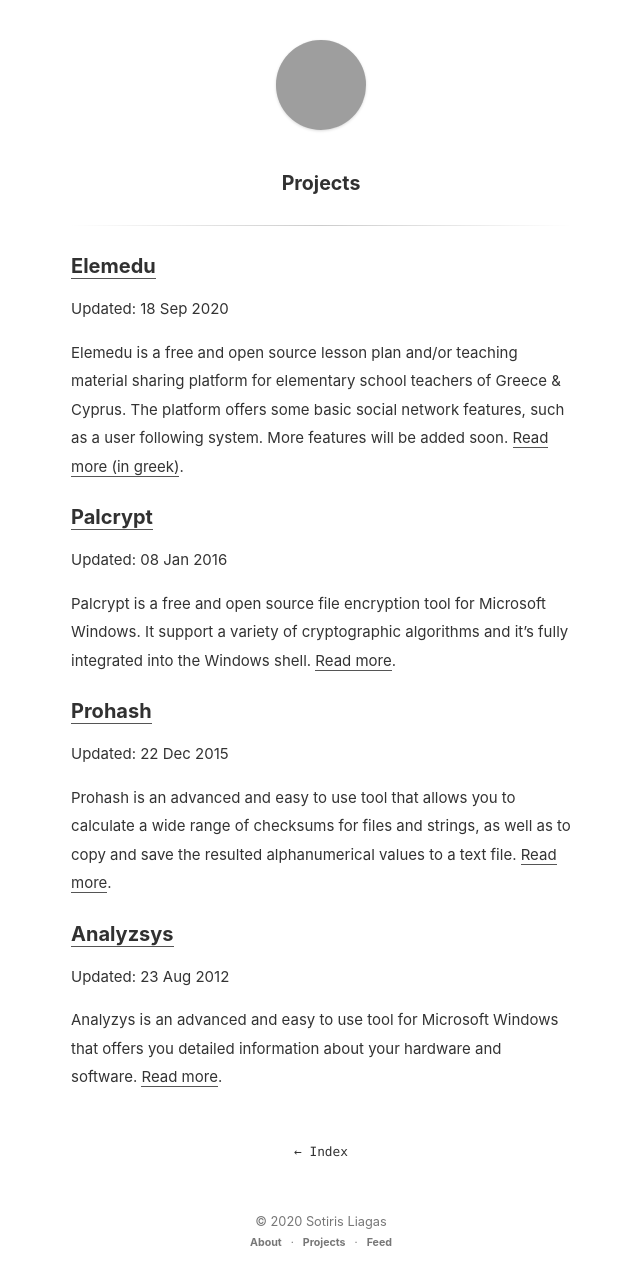
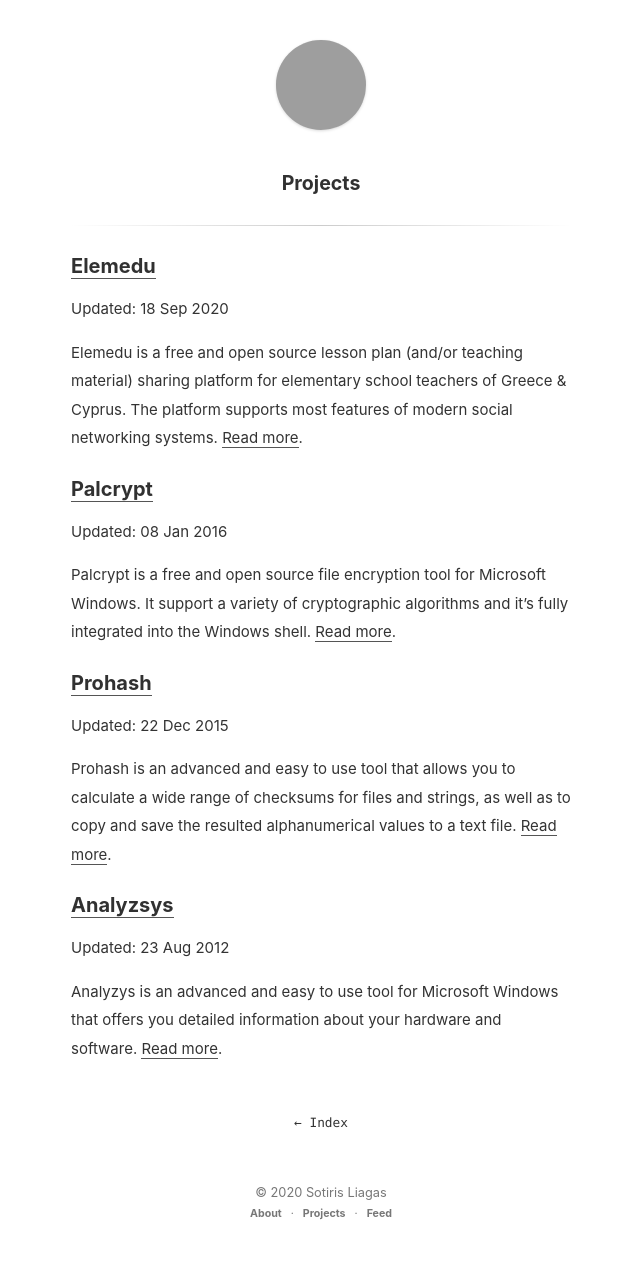
Before and after one commit to liagason/A-Jekyll-Blog, a Jekyll site: the page built from projects.md, in a window 1280 px wide, cut to the strip 0-1288 px from the top of the page. Shown: the whole strip, without its empty margins (319-959 px from the left). Built offline with Jekyll 4.4.1, drawn with Linux system fonts in a browser that asks for light colours; after the commit the page ends 1259 px from its top, so only the background shows below that; grey boxes are pictures that could not be loaded.

Commit message:
Update projects.md

```diff
--- a/projects.md
+++ b/projects.md
@@ -6,7 +6,7 @@ title: Projects
 ### [Elemedu](https://elemedu.com)
 Updated: 18 Sep 2020
 
-Elemedu is a free and open source lesson plan and/or teaching material sharing platform for elementary school teachers of Greece & Cyprus. The platform offers some basic social network features, such as a user following system. More features will be added soon. [Read more (in greek)](https://elemedu.com/developer).
+Elemedu is a free and open source lesson plan (and/or teaching material) sharing platform for elementary school teachers of Greece & Cyprus. The platform supports most features of modern social networking systems. [Read more](https://elemedu.com/developer).
 
 ### [Palcrypt](https://www.softpedia.com/get/Security/Encrypting/PalCrypt.shtml)
 Updated: 08 Jan 2016
```
